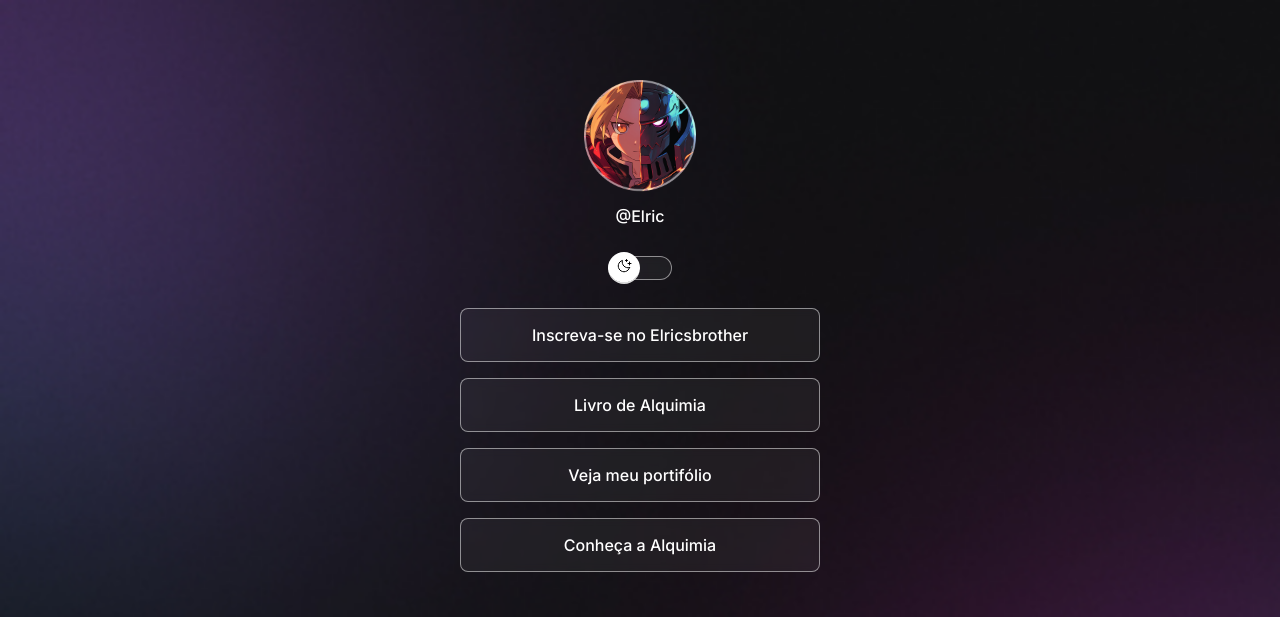
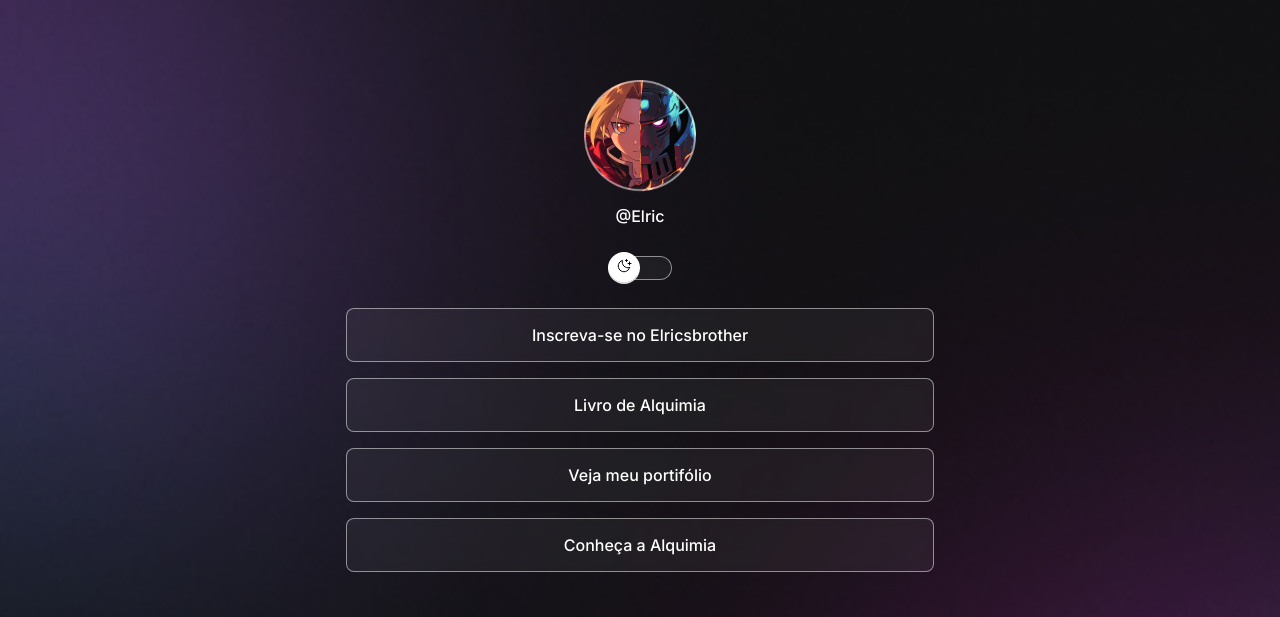
Before and after one commit to jonasmdrocha/Projeto, a plain HTML site: page indedx.html in a window 1280 px wide. Shown: the top 617 px of the page. Drawn offline with nearby package versions, Linux system fonts and the light colour scheme.

Commit message:
adjust container width

```diff
--- a/style.css
+++ b/style.css
@@ -36,12 +36,13 @@ body {
 }
 
 body * {
-  font-family: "Inter", sans-serif;
+  font-family: 'Inter', sans-serif;
   color: var(--text-color);
 }
 
 #container {
-  width: 360px;
+  width: 100%;
+  max-width: 588px;
   margin: 56px auto 0px;
   padding-top: 0 24px;
 }
```
